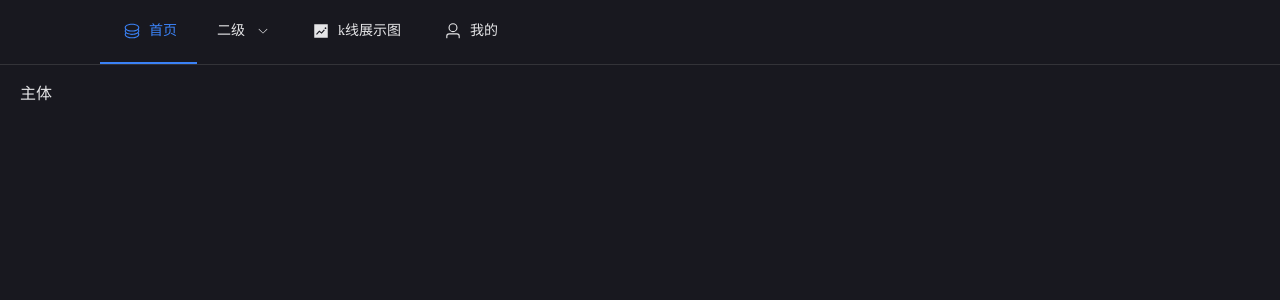
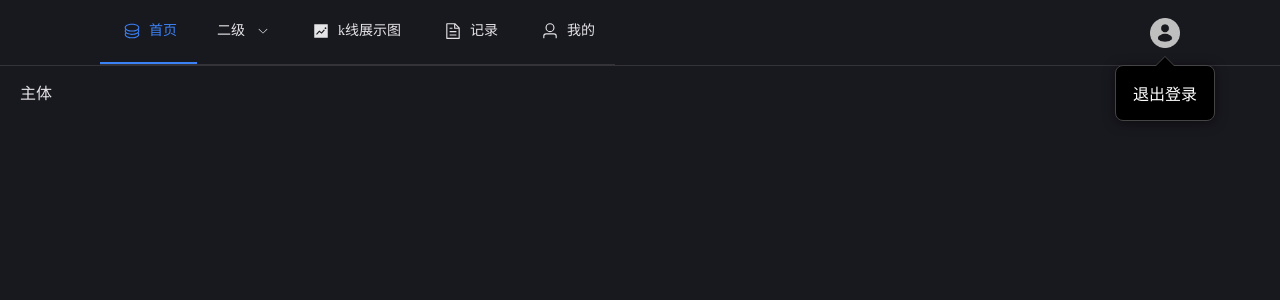
Before and after one commit to zhaokangli/frontStockVue, a Vue app: page / in a window 1280 px wide. Shown: the top 300 px of the page. Built offline with nearby package versions, Linux system fonts and the light colour scheme.

Commit message:
登录小图标

```diff
--- a/src/views/home.vue
+++ b/src/views/home.vue
@@ -2,8 +2,11 @@
   <div class="homeBox">
     <el-container>
       <el-header style="padding: 0">
+        <div class="headerBox">
+          <div class="headerLeft">
             <el-menu
               :default-active="activeIndex2"
+              :ellipsis="false"
               class="el-menu-demo"
               mode="horizontal"
               @select="handleSelect"
@@ -22,10 +25,22 @@
                 <span>k线展示图</span>
               </el-menu-item>
               <el-menu-item index="4">
+                <el-icon><Document /></el-icon>
+                <span>记录</span>
+              </el-menu-item>
+              <el-menu-item index="5">
                 <el-icon><User /></el-icon>
                 <span>我的</span>
               </el-menu-item>
             </el-menu>
+          </div>
+          <div class="headerRight">
+            <img class="loginIcon" src="../assets/image/login.png" alt="登录图标" />
+            <div v-if="logoutShow" class="dropdownMenu">
+              <span>退出登录</span>
+            </div>
+          </div>
+        </div>
       </el-header>
       <el-main>主体</el-main>
     </el-container>
@@ -34,8 +49,9 @@
 
 <script setup>
 import { ref, onMounted } from "vue";
-import { TrendCharts, Coin, User } from "@element-plus/icons-vue";
+import { TrendCharts, Coin, User, Document } from "@element-plus/icons-vue";
 
+const logoutShow = ref(true);
 const activeIndex2 = ref("1");
 
 const handleSelect = (key, keyPath) => {
@@ -48,12 +64,80 @@ onMounted(() => {});
 <style scoped lang="less">
 .el-menu-demo {
   width: 100%;
-  padding-left: 100px;
   height: 65px;
+  font-weight: 500;
+  font-size: 22px;
 }
+
 .homeBox {
   .icon {
     width: 15px;
   }
+  .headerBox {
+    width: 100%;
+    display: flex;
+    flex-direction: row;
+    justify-content: space-between;
+    padding: 0 100px;
+    background-color: var(--el-menu-bg-color);
+    border-bottom: 1px solid var(--el-menu-border-color);
+
+    .headerRight {
+      display: flex;
+      align-items: center;
+      justify-content: center;
+      cursor: pointer;
+      border: none !important;
+      position: relative; /* 作为下拉菜单的定位容器 */
+      width: fit-content; /* 宽度贴合图标，避免居中偏移 */
+      transition: background-color 0.2s;
+
+      .loginIcon {
+        width: 30px;
+        height: 30px;
+        display: block; /* 消除图片默认间距 */
+      }
+
+      .dropdownMenu {
+        border: 1px solid #444;
+        background-color: #000;
+        color: #fff;
+        position: absolute;
+        top: 65px;
+        /* 1. 核心修改：取消固定 right，用 transform 实现水平居中 */
+        left: 50%; /* 先让菜单左边缘对齐容器中心 */
+        transform: translateX(-50%); /* 再向左偏移自身50%宽度，实现整体居中 */
+        width: 100px;
+        border-radius: 8px;
+        box-shadow: 0 2px 12px 0 rgba(0, 0, 0, 0.5);
+        z-index: 999;
+        padding: 15px;
+        text-align: center;
+
+        /* 2. 小三角：同步居中（与菜单对齐） */
+        &::before {
+          content: "";
+          position: absolute;
+          top: -10px;
+          left: 50%; /* 三角左边缘对齐菜单中心 */
+          transform: translateX(-50%); /* 三角向左偏移自身50%，实现居中 */
+          border-width: 0 10px 10px 10px;
+          border-style: solid;
+          border-color: transparent transparent #444 transparent;
+        }
+
+        &::after {
+          content: "";
+          position: absolute;
+          top: -9px;
+          left: 50%; /* 与 before 保持一致，同步居中 */
+          transform: translateX(-50%);
+          border-width: 0 10px 10px 10px;
+          border-style: solid;
+          border-color: transparent transparent #000 transparent;
+        }
+      }
+    }
+  }
 }
 </style>
```
Also changed, not shown: src/assets/image/login.png (added). Lines whose indentation alone changed are shown as unchanged.
